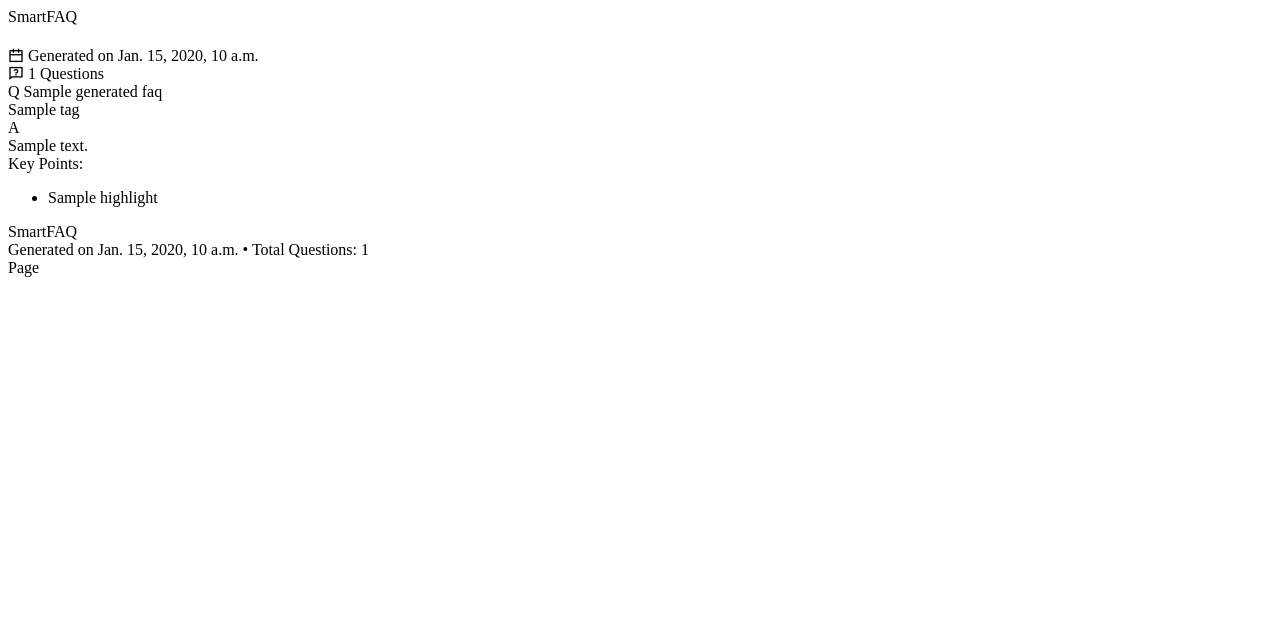
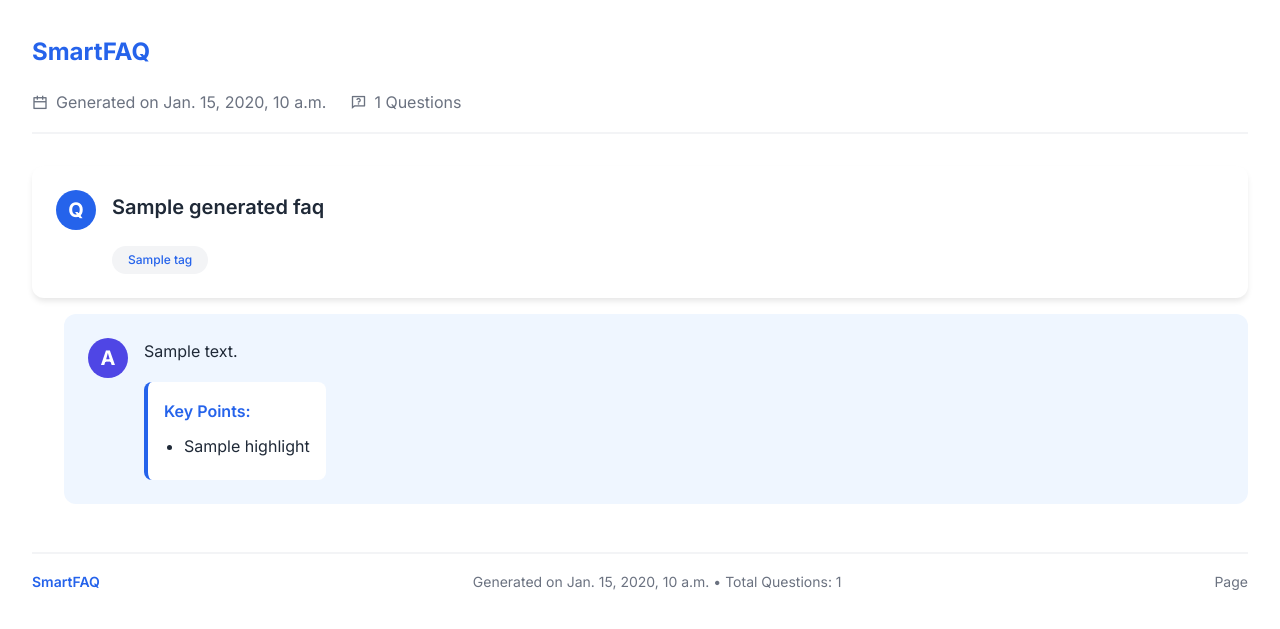
Before and after one commit to Mohmmde1/SmartFAQ, a Django app: template backend/faq/templates/faq/pdf_template.html in a window 1280 px wide. Shown: the top 629 px of the page. Run offline with Django 5.2, Linux system fonts and the light colour scheme; tables that the repository leaves empty hold one stand-in row (values such as "Sample post"); the template is opened without the code that fills it: values that come from a table or form of the project are taken from there, most other values are stand-ins (such as "Sample title", 1, 10 or a date in 2020).

Commit message:
refactor: move css to the template

```diff
--- a/backend/faq/templates/faq/pdf_template.html
+++ b/backend/faq/templates/faq/pdf_template.html
@@ -4,6 +4,181 @@
     <meta charset="UTF-8">
     <title>{{ faq.title }}</title>
     <link href="https://cdn.jsdelivr.net/npm/remixicon@3.5.0/fonts/remixicon.css" rel="stylesheet">
+    <style>
+        @import url('https://fonts.googleapis.com/css2?family=Inter:wght@400;500;600;700&display=swap');
+
+        :root {
+            --primary-color: #2563eb;
+            --secondary-color: #4f46e5;
+            --text-color: #1f2937;
+            --bg-light: #f3f4f6;
+            --bg-highlight: #eff6ff;
+        }
+
+        body {
+            font-family: 'Inter', sans-serif;
+            line-height: 1.7;
+            color: var(--text-color);
+            margin: 2rem;
+        }
+
+        .header {
+            margin-bottom: 2rem;
+            padding-bottom: 1rem;
+            border-bottom: 2px solid var(--bg-light);
+        }
+
+        .logo {
+            color: var(--primary-color);
+            font-size: 1.5rem;
+            font-weight: 700;
+            margin-bottom: 1rem;
+        }
+
+        .title {
+            font-size: 2rem;
+            margin: 1rem 0;
+        }
+
+        .metadata {
+            display: flex;
+            gap: 1.5rem;
+            color: #6b7280;
+        }
+
+        .metadata-item {
+            display: flex;
+            align-items: center;
+            gap: 0.5rem;
+        }
+
+        .content {
+            background: var(--bg-light);
+            padding: 1.5rem;
+            border-radius: 12px;
+            margin-bottom: 2rem;
+        }
+
+        .content-header {
+            font-weight: 600;
+            color: var(--primary-color);
+            margin-bottom: 1rem;
+        }
+
+        .question-wrapper {
+            background: white;
+            border-radius: 12px;
+            box-shadow: 0 4px 6px -1px rgb(0 0 0 / 0.1);
+            margin-bottom: 1rem;
+            padding: 1.5rem;
+        }
+
+        .answer-wrapper {
+            background: var(--bg-highlight);
+            border-radius: 12px;
+            margin-left: 2rem;
+            margin-bottom: 2rem;
+            padding: 1.5rem;
+        }
+
+        .question, .answer {
+            display: flex;
+            align-items: flex-start;
+            gap: 1rem;
+        }
+
+        .question-icon, .answer-icon {
+            font-size: 1.25rem;
+            font-weight: 700;
+            width: 40px;
+            height: 40px;
+            display: flex;
+            align-items: center;
+            justify-content: center;
+            border-radius: 50%;
+            flex-shrink: 0;
+        }
+
+        .question-icon {
+            background: var(--primary-color);
+            color: white;
+        }
+
+        .answer-icon {
+            background: var(--secondary-color);
+            color: white;
+        }
+
+        .question-text {
+            font-size: 1.25rem;
+            font-weight: 600;
+        }
+
+        .tags {
+            display: flex;
+            gap: 0.5rem;
+            margin-top: 1rem;
+            margin-left: 3.5rem;
+        }
+
+        .tag {
+            background: var(--bg-light);
+            color: var(--primary-color);
+            padding: 0.25rem 1rem;
+            border-radius: 9999px;
+            font-size: 0.75rem;
+            font-weight: 500;
+        }
+
+        .highlights {
+            margin-top: 1rem;
+            padding: 1rem;
+            background: white;
+            border-radius: 8px;
+            border-left: 4px solid var(--primary-color);
+        }
+
+        .highlight-title {
+            font-weight: 600;
+            color: var(--primary-color);
+            margin-bottom: 0.5rem;
+        }
+
+        .highlights ul {
+            margin: 0;
+            padding-left: 1.25rem;
+        }
+
+        .highlights li {
+            margin-bottom: 0.25rem;
+        }
+
+        .footer {
+            margin-top: 3rem;
+            padding-top: 1rem;
+            border-top: 2px solid var(--bg-light);
+        }
+
+        .footer-content {
+            display: flex;
+            justify-content: space-between;
+            align-items: center;
+            color: #6b7280;
+            font-size: 0.875rem;
+        }
+
+        .footer-logo {
+            color: var(--primary-color);
+            font-weight: 600;
+        }
+
+        @page {
+            @bottom-right {
+                content: counter(page);
+            }
+            margin: 2cm;
+        }
+    </style>
 </head>
 <body>
     <div class="header">
```
Also changed, not shown: backend/faq/services.py (+2 -122 lines).
